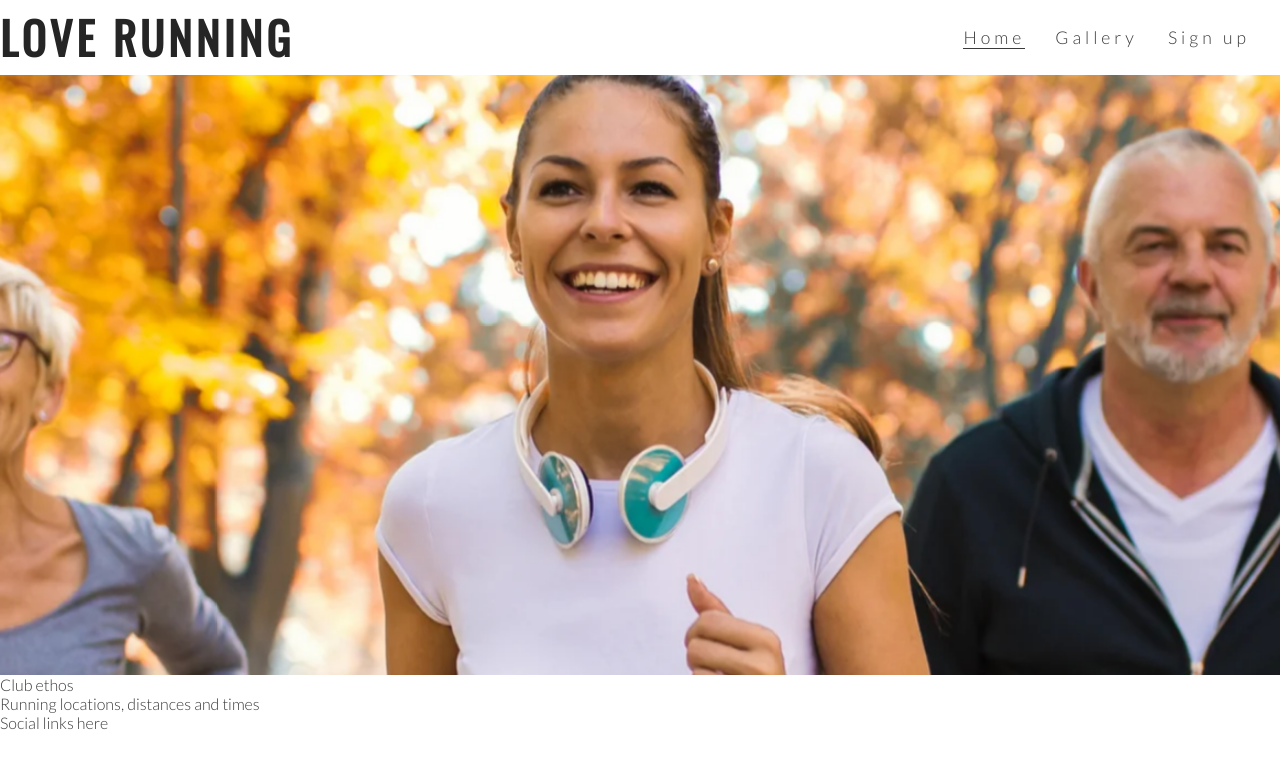
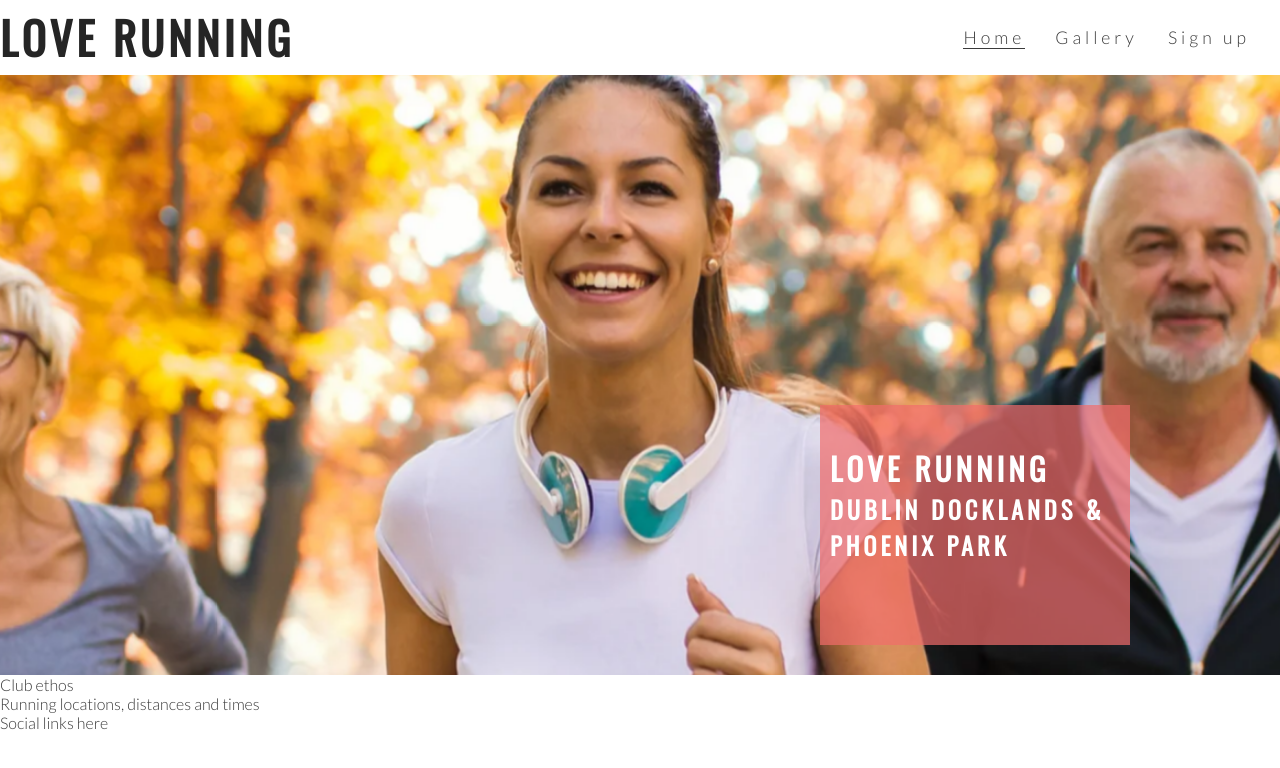
Before and after one commit to Frederikka/Love-Running, a plain HTML site: page index.html in a window 1280 px wide. Drawn offline with nearby package versions, Linux system fonts and the light colour scheme.

Commit message:
Add cover text and style

```diff
--- a/assets/css/style.css
+++ b/assets/css/style.css
@@ -56,10 +56,19 @@ h1, h2 {
     border-bottom:  1px solid #3a3a3a;
 }
 
+/* hero image and cover text */
+
 #hero-outer {
     height: 600px;
     width: 100%;
     overflow: hidden;
+
+    position: relative;
+
+}
+
+#cover-text, #cover-text h2 {
+    color: #ffffff;
 
 }
 
@@ -85,3 +94,22 @@ h1, h2 {
 
     }
 }
+
+#cover-text {
+    font-size: 130%;
+    font-family: Oswald, sans-serif;
+    text-transform: uppercase;
+    letter-spacing: 4px;
+
+    width: 300px;
+    height: 200px;
+
+    padding-top: 40px;
+    padding-left: 10px;
+    background-color: rgba(241, 109, 107, .7);
+
+    bottom: 30px;
+    right: 150px;
+
+    position: absolute;
+}
--- a/index.html
+++ b/index.html
@@ -35,6 +35,10 @@
     </header>
     <section id="hero-outer">
         <div id="hero-image"></div>
+        <div id="cover-text">
+        <h2>Love Running</h2>
+        <h3>Dublin Docklands & Phoenix Park</h3>
+    </div>
     </section>
     <section>
         Club ethos
```
